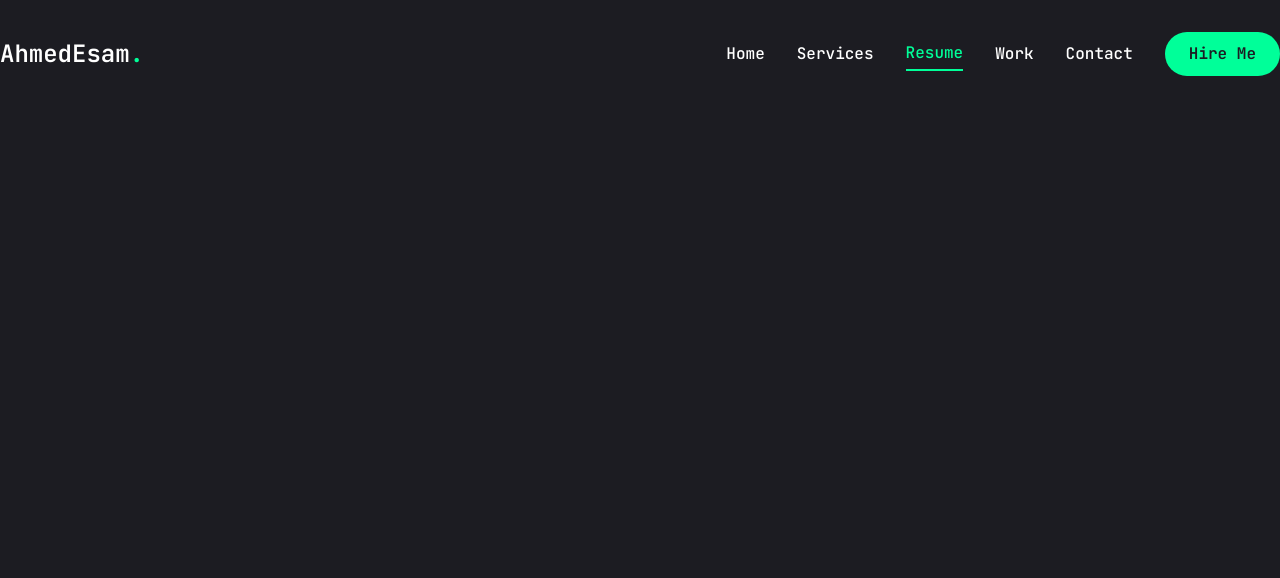
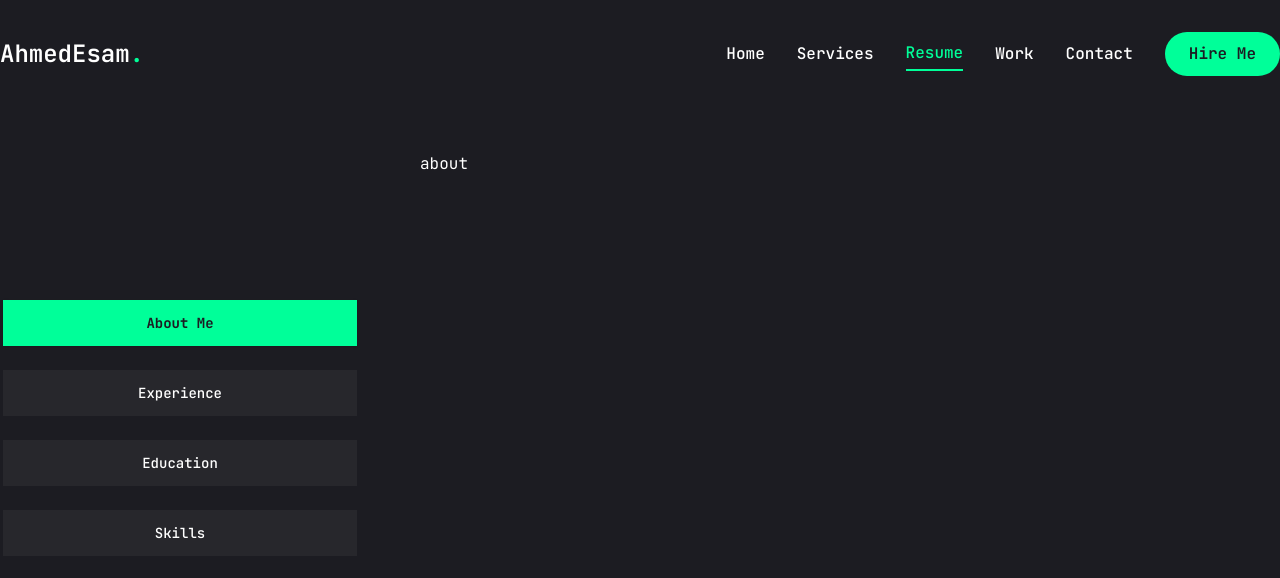
Before and after one commit to AhmedEsam2002/portfolio, a Next.js app: page /resume in a window 1280 px wide. Shown: the top 578 px of the page. Built offline with nearby package versions, Linux system fonts and the light colour scheme.

Commit message:
Enhance resume page: add experience and education sections with tabs; update Stats component layout and fix coffee cup value

```diff
--- a/app/resume/page.jsx
+++ b/app/resume/page.jsx
@@ -1,5 +1,232 @@
-import React from "react";
+"use client";
+import Link from "next/link";
+import { SiTailwindcss } from "react-icons/si";
+import { motion } from "framer-motion";
+import { Description } from "@radix-ui/react-dialog";
+import { Info } from "lucide-react";
+import { Tabs, TabsContent, TabsList, TabsTrigger } from "@/components/ui/tabs";
+import {
+  Tooltip,
+  TooltipContent,
+  TooltipTrigger,
+} from "@/components/ui/tooltip";
+import { ScrollArea } from "@/components/ui/scroll-area";
+// Data of Tabs
+const about = {
+  title: "About Me",
+  description:
+    " I am a passionate web developer with a focus on creating dynamic and responsive web applications. My expertise lies in modern web technologies, and I am always eager to learn and adapt to new challenges.",
+
+  Info: [
+    {
+      fieldName: "Ahmed Esam",
+      fieldValue: "Web Developer",
+    },
+    {
+      fieldName: "Location",
+      fieldValue: "Cairo, Egypt",
+    },
+    {
+      fieldName: "Email",
+      fieldValue: "ahmedesamnew2002@gmail.com",
+    },
+    {
+      fieldName: "Phone",
+
+      fieldValue: "+20 100 000 0000",
+    },
+    {
+      fieldName: "Experience",
+      fieldValue: "+4 Years ",
+    },
+    // github
+    {
+      fieldName: "github",
+      fieldValue: "AhmedEsam2002",
+    },
+  ],
+};
+const experience = {
+  icon: "../assets/resume/badge.svg",
+  title: "Experience",
+  description:
+    "I am a passionate web developer with a focus on creating dynamic and responsive web applications. My expertise lies in modern web technologies, and I am always eager to learn and adapt to new challenges.",
+
+  items: [
+    {
+      company: "GIS Company",
+      position: "Frontend Intern",
+      duration: "2024 - Present",
+    },
+    {
+      company: "RoboDizer Academy",
+      position: "Programming & Robotics Instructor",
+      duration: "2023 - 2024",
+    },
+    {
+      company: "EduZone Platform",
+      position: "Frontend Developer (Freelance)",
+      duration: "2024",
+    },
+    {
+      company: "Amgad Schools",
+      position: "ICT Teacher (Intern)",
+      duration: "2023",
+    },
+  ],
+};
+const education = {
+  icon: "../assets/resume/cap.svg",
+  title: "Education",
+  description:
+    "I hold a Bachelor's degree in Computer Science and Artificial Intelligence from Cairo University, where I developed strong foundations in algorithms, machine learning, and software engineering.",
+
+  items: [
+    {
+      institution: "Cairo University",
+      degree: "B.Sc. in Computer Science & Artificial Intelligence",
+      duration: "2019 - 2023",
+    },
+    {
+      institution: "Coursera & Udemy",
+      degree: "Full-Stack Web Development Nanodegree",
+      duration: "2023 - 2024",
+    },
+    {
+      institution: "RoboDizer Academy",
+      degree: "Robotics & Teaching Training",
+      duration: "2023",
+    },
+    {
+      institution: "FreeCodeCamp",
+      degree: "JavaScript Algorithms and Data Structures Certification",
+      duration: "2022",
+    },
+  ],
+};
+const skills = {
+  title: "Skills",
+  description: "My technical skills include:",
+  items: [
+    {
+      name: "MongoDB",
+      icon: "https://cdn.simpleicons.org/mongodb/ef4444",
+    },
+    {
+      name: "Express.js",
+      icon: "https://cdn.simpleicons.org/express/ef4444",
+    },
+    {
+      name: "React.js",
+      icon: "https://cdn.simpleicons.org/react/ef4444",
+    },
+    {
+      name: "Node.js",
+      icon: "https://cdn.simpleicons.org/nodedotjs/ef4444",
+    },
+    {
+      name: "JavaScript",
+      icon: "https://cdn.simpleicons.org/javascript/ef4444",
+    },
+    {
+      name: "HTML5",
+      icon: "https://cdn.simpleicons.org/html5/ef4444",
+    },
+    {
+      name: "CSS3",
+      icon: "https://cdn.simpleicons.org/css/ef4444",
+    },
+    {
+      name: "Tailwind CSS",
+      icon: "https://cdn.simpleicons.org/tailwindcss/ef4444",
+    },
+    {
+      name: "Git",
+      icon: "https://cdn.simpleicons.org/git/ef4444",
+    },
+    {
+      name: "GitHub",
+      icon: "https://cdn.simpleicons.org/github/ef4444",
+    },
+    {
+      name: "MySQL",
+      icon: "https://cdn.simpleicons.org/mysql/ef4444",
+    },
+    {
+      name: "PostgreSQL",
+      icon: "https://cdn.simpleicons.org/postgresql/ef4444",
+    },
+    {
+      name: "SQLite",
+      icon: "https://cdn.simpleicons.org/sqlite/ef4444",
+    },
+    {
+      name: "LeetCode",
+      icon: "https://cdn.simpleicons.org/leetcode/ef4444",
+    },
+    {
+      name: "HackerRank",
+      icon: "https://cdn.simpleicons.org/hackerrank/ef4444",
+    },
+  ],
+};
+
+const triggerStyle =
+  "inline-flex items-center w-full justify-center " +
+  "bg-[#27272c] text-white rounded-lg p-3 " +
+  "whitespace-nowrap font-medium text-balance " +
+  "ring-offset-white transition-all " +
+  "disabled:pointer-events-none disabled:opacity-50 " +
+  "data-[state=active]:bg-accent data-[state=active]:text-primary " +
+  "data-[state=active]:font-bold data-[state=active]:shadow-sm";
 
 export default function page() {
-  return <div></div>;
+  return (
+    <section className="min-h-[80vh] flex flex-col justify-center py-12 xl:py-0">
+      <div className="container px-10 md:px-0 mx-auto">
+        <motion.div
+          initial={{ opacity: 0 }}
+          animate={{
+            opacity: 1,
+            transition: { duration: 0.5, delay: 2.4, ease: "easeIn" },
+          }}
+        >
+          {/* Tabs */}
+          <Tabs
+            defaultValue="about"
+            className="flex flex-col justify-center items-center xl:flex-row gap-[60px] "
+          >
+            <TabsList className="flex flex-col w-full max-w-[360px] mx-auto xl:mx-0 gap-6  h-fit">
+              <TabsTrigger value="about" className={triggerStyle}>
+                About Me
+              </TabsTrigger>
+              <TabsTrigger value="experience" className={triggerStyle}>
+                Experience
+              </TabsTrigger>
+              <TabsTrigger value="education" className={triggerStyle}>
+                Education
+              </TabsTrigger>
+              <TabsTrigger value="skills" className={triggerStyle}>
+                Skills
+              </TabsTrigger>
+            </TabsList>
+            <div className="min-h-[70vh] w-full">
+              <TabsContent value="about" className={"w-full"}>
+                about
+              </TabsContent>
+              <TabsContent value="experience" className={"w-full"}>
+                experience
+              </TabsContent>
+              <TabsContent value="education" className={"w-full"}>
+                education
+              </TabsContent>
+              <TabsContent value="skills" className={"w-full"}>
+                skills
+              </TabsContent>
+            </div>
+          </Tabs>
+        </motion.div>
+      </div>
+    </section>
+  );
 }
--- a/components/Stats.jsx
+++ b/components/Stats.jsx
@@ -27,18 +27,18 @@ const stats = [
   },
   {
     title: "Cups of Coffee",
-    value: days,
+    value: 10,
   },
 ];
 
 export default function Stats() {
   return (
     <section className="">
-      <div className="container mx-auto flex flex-wrap max-w-[80vw] items-center justify-between gap-8  pt-9">
+      <div className="container px-10 md:px-0   mx-auto grid grid-cols-2 sm:grid-cols-2  lg:grid-cols-4 max-w-[80vw] gap-8 pt-9">
         {stats.map(({ title, value }, idx) => (
           <div
             key={idx}
-            className="flex-1 flex gap-4 items-center justify-center xl:justify-start "
+            className="flex gap-4 items-center justify-center xl:justify-start"
           >
             <CountUp
               end={value}
```
